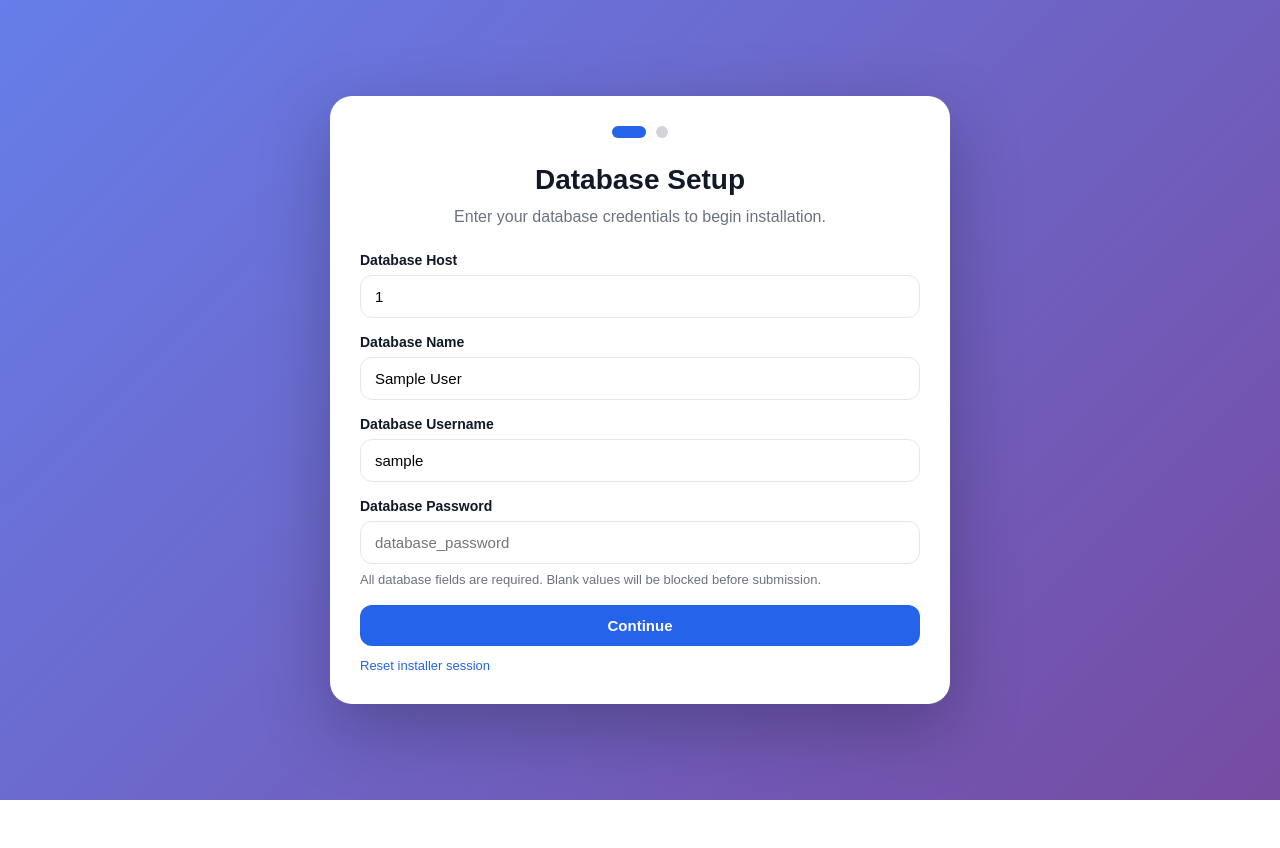
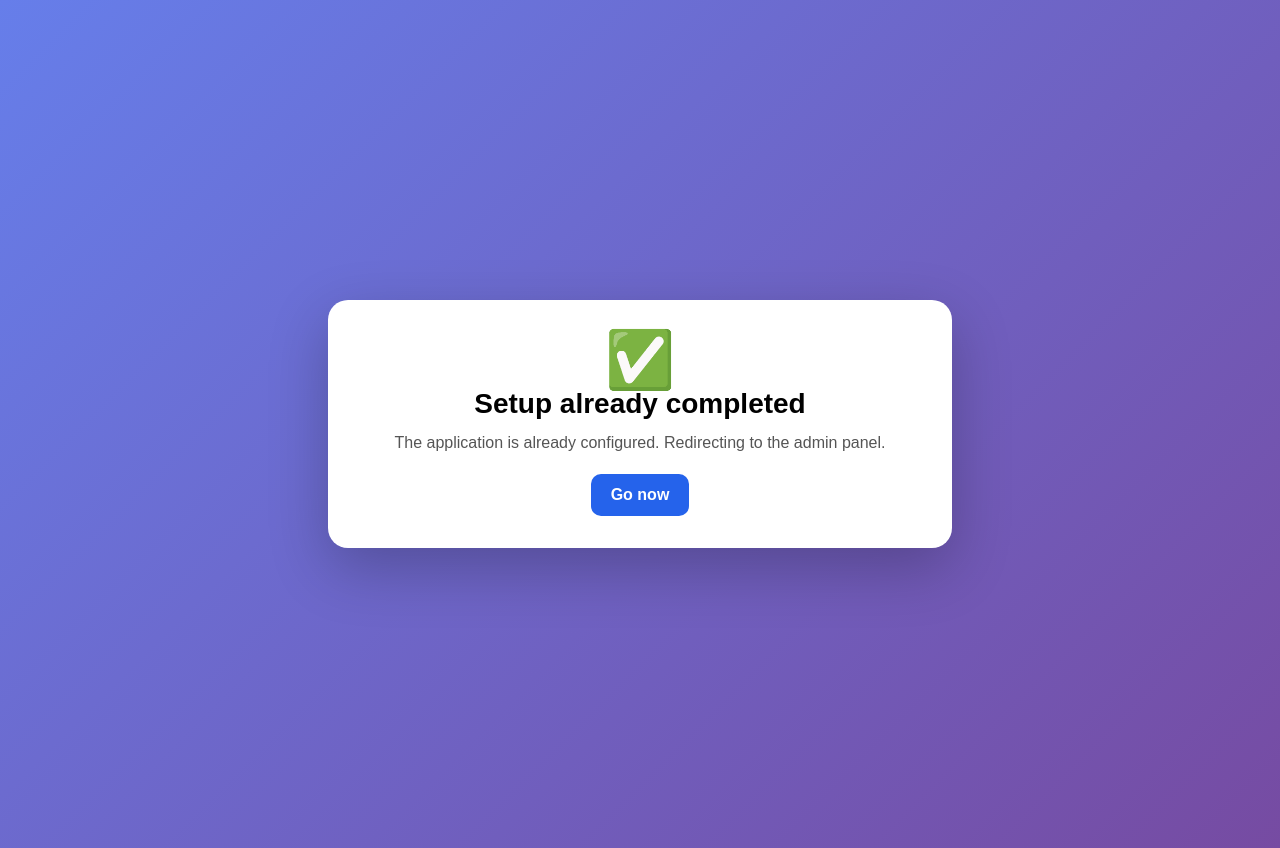
Before and after one commit to athfal021/Portranger_CMS, a PHP site: page /login.php in a window 1280 px wide. Before the commit the page ends 800 px from the top, so only its background shows below. Run offline with PHP 8.4, Linux system fonts and the light colour scheme; the visitor is signed in with stand-in values (Sample User, id 1); a stand-in replaces the project's code that opens the database connection; some libraries are stand-ins or nearby versions.

Commit message:
Fixed installaion file

```diff
--- a/install.php
+++ b/install.php
@@ -486,7 +486,7 @@ function renderInstalledPage(): void
     <div class="card">
         <div style="font-size:56px;line-height:1;">✅</div>
         <h1 class="title">Setup already completed</h1>
-        <p class="text">The application is already configured. Redirecting to the admin login.</p>
+        <p class="text">The application is already configured. Redirecting to the admin panel.</p>
         <a class="btn" href="<?= h(REDIRECT_TARGET) ?>">Go now</a>
     </div>
 </body>
@@ -541,8 +541,8 @@ function renderSuccessPage(): void
     <div class="card">
         <div style="font-size:56px;line-height:1;">🎉</div>
         <h1 class="title">Setup complete</h1>
-        <p class="text">The database was installed, default media was registered, and the admin account was created.</p>
-        <p class="text">Redirecting to the admin login in <span class="count" id="countdown"><?= (int) REDIRECT_SECONDS ?></span> seconds.</p>
+        <p class="text">Congratulation! Setup completed successfully.</p>
+        <p class="text">Redirecting to the admin panel in <span class="count" id="countdown"><?= (int) REDIRECT_SECONDS ?></span> seconds.</p>
         <a class="btn" href="<?= h(REDIRECT_TARGET) ?>">Go now</a>
         <p class="warn">For security, delete <strong>install.php</strong> after confirming login works.</p>
     </div>
@@ -974,7 +974,7 @@ if ($success) {
                 <div class="row">
                     <label for="db_pass">Database Password</label>
                     <input type="password" id="db_pass" name="db_pass" value="<?= h($dbPass) ?>" placeholder="database_password" required>
-                    <div class="help">All database fields are required. Blank values will be blocked before submission.</div>
+                    <div class="help">All fields are required.</div>
                 </div>
 
                 <button type="submit" class="btn btn-primary" style="width:100%;">Continue</button>
@@ -1019,11 +1019,11 @@ if ($success) {
             </form>
 
             <p class="footer-note">
-                After installation, the site will redirect to the admin login in <?= (int) REDIRECT_SECONDS ?> seconds.
+                After installation, the site will redirect to the admin panel in <?= (int) REDIRECT_SECONDS ?> seconds.
             </p>
         </div>
 
-        <a class="small-link" href="?reset=1">Reset installer session</a>
+        <a class="small-link" href="?reset=1">Reset</a>
     </div>
 </div>
 
```
